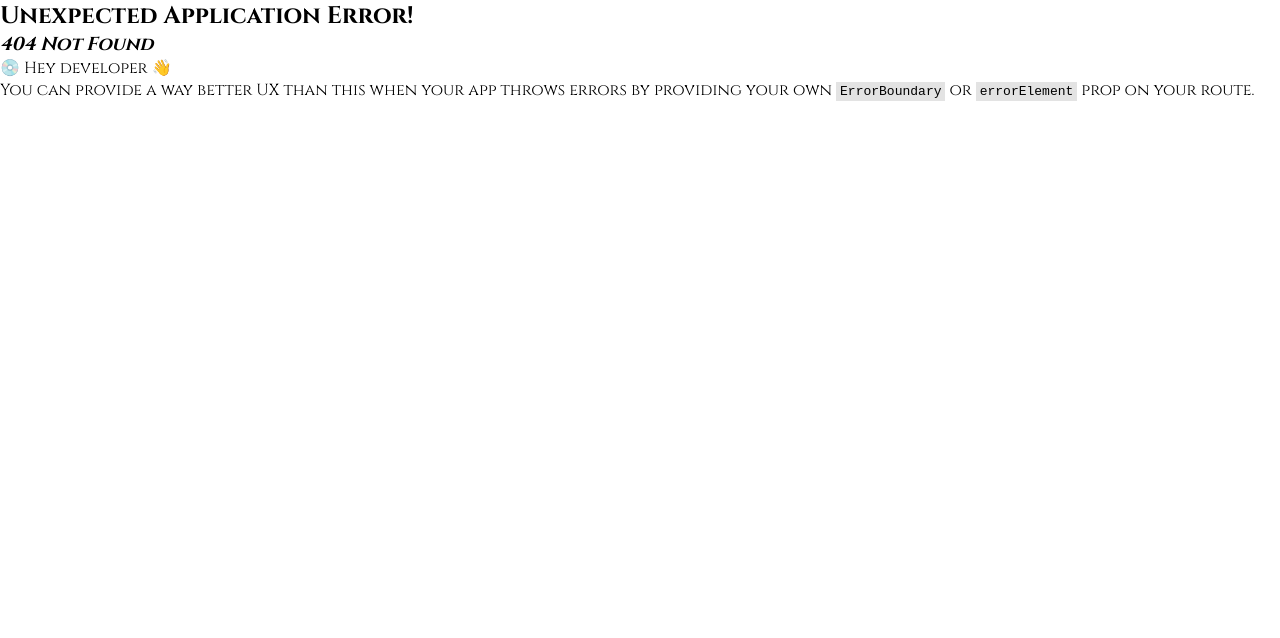
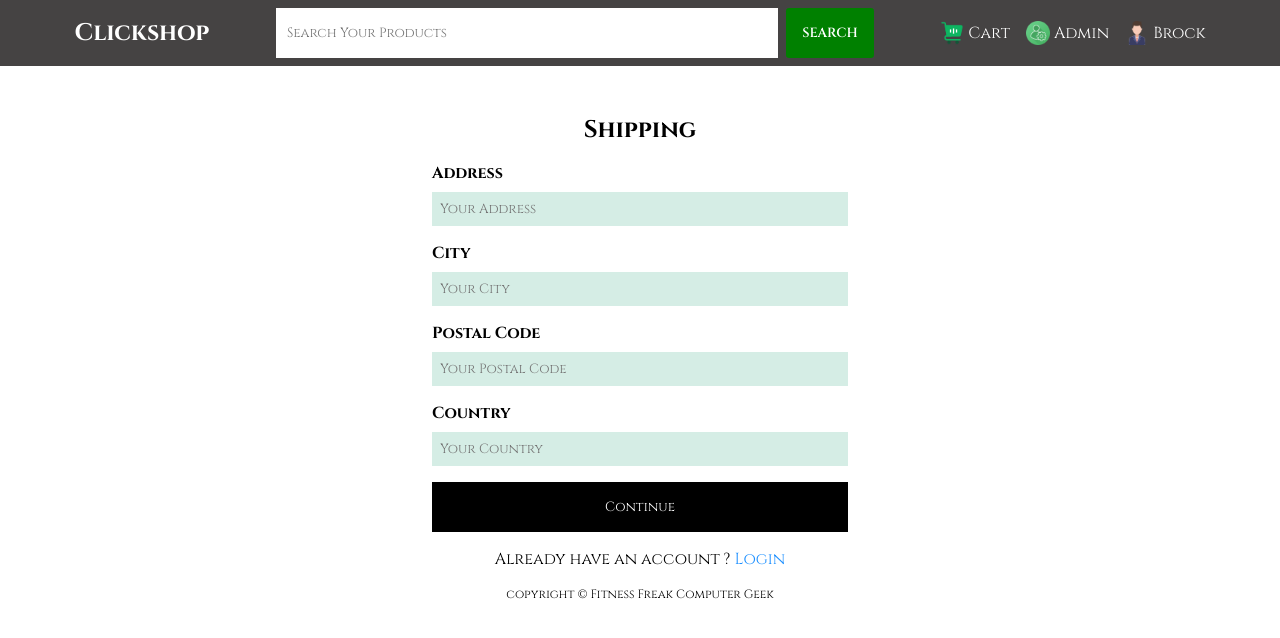
Before and after one commit to ashutosh2712/ClickShop, a React (Vite) app in the folder client/: page /shipping in a window 1280 px wide. Before the commit this address had no page. Shown: the top 638 px of the page. Built offline with nearby package versions, Linux system fonts and the light colour scheme.

Commit message:
done with the Shipping Page

```diff
--- a/client/src/App.css
+++ b/client/src/App.css
@@ -359,3 +359,7 @@ footer {
   align-items: center;
   justify-content: center;
 }
+
+.shippingInput {
+  width: 50vh;
+}
--- a/client/src/App.jsx
+++ b/client/src/App.jsx
@@ -8,6 +8,7 @@ import Layout from "./components/Layout";
 import Login from "./pages/auth/Login";
 import Register from "./pages/auth/Register";
 import CartPage from "./pages/CartPage";
+import ShippingPage from "./pages/ShippingPage";
 const router = createBrowserRouter([
   {
     path: "/",
@@ -32,6 +33,11 @@ const router = createBrowserRouter([
       },
 
       {
+        path: "/shipping",
+        element: <ShippingPage />,
+      },
+
+      {
         path: "products/:id",
         element: <ProductPage />,
       },
--- a/client/src/pages/CartPage.jsx
+++ b/client/src/pages/CartPage.jsx
@@ -1,6 +1,7 @@
 import React from "react";
 import products from "../data/products";
 import delteIcon from "../assets/delete.png";
+import { Link } from "react-router-dom";
 const CartPage = () => {
   return (
     <div className="cartContainer">
@@ -37,9 +38,11 @@ const CartPage = () => {
             </p>
           </div>
           <div className="cartCheckout">
-            <button type="submit" className="btn-cart">
-              Checkout
-            </button>
+            <Link to="/shipping">
+              <button type="submit" className="btn-cart">
+                Checkout
+              </button>
+            </Link>
           </div>
         </div>
       </div>
--- /dev/null
+++ b/client/src/pages/ShippingPage.jsx
@@ -0,0 +1,58 @@
+import React from "react";
+import { Link } from "react-router-dom";
+
+const ShippingPage = () => {
+  return (
+    <div className="authContainer">
+      <h2>Shipping</h2>
+      <form className="authFormContainer">
+        <label htmlFor="address">
+          <b>Address</b>
+        </label>
+        <input
+          type="text"
+          placeholder="Your Address"
+          className="formInput shippingInput"
+        />
+
+        <label htmlFor="city">
+          <b>City</b>
+        </label>
+        <input
+          type="text"
+          placeholder="Your City"
+          className="formInput shippingInput"
+        />
+
+        <label htmlFor="postalcode">
+          <b>Postal Code</b>
+        </label>
+        <input
+          type="text"
+          placeholder="Your Postal Code"
+          className="formInput shippingInput"
+        />
+
+        <label htmlFor="country">
+          <b>Country</b>
+        </label>
+        <input
+          type="text"
+          placeholder="Your Country"
+          className="formInput shippingInput"
+        />
+        <button type="submit" className="btn-cart">
+          Continue
+        </button>
+      </form>
+      <p>
+        Already have an account ?{" "}
+        <Link to="/login" className="ToogleLink">
+          Login
+        </Link>
+      </p>
+    </div>
+  );
+};
+
+export default ShippingPage;
```
